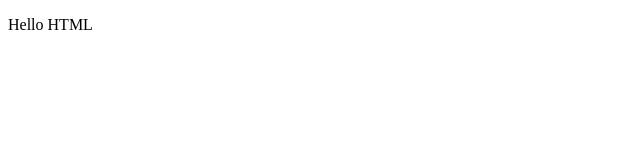
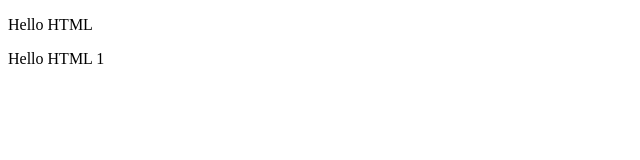
Before and after one commit to LucasVieira58/bootcamp-devjr, a plain HTML site: page index.html in a window 1280 px wide. Shown: the full height of the page, 0-640 px from the left. Drawn offline with Linux system fonts and the light colour scheme.

Commit message:
Segunda alteracao

```diff
--- a/index.html
+++ b/index.html
@@ -6,6 +6,7 @@
     <title>Hello HTML</title>
 </head>
 <body>
-    <p> Hello HTML</p>
+    <p> Hello HTML  </p>
+    <p> Hello HTML 1</p>
 </body>
 </html>
```
